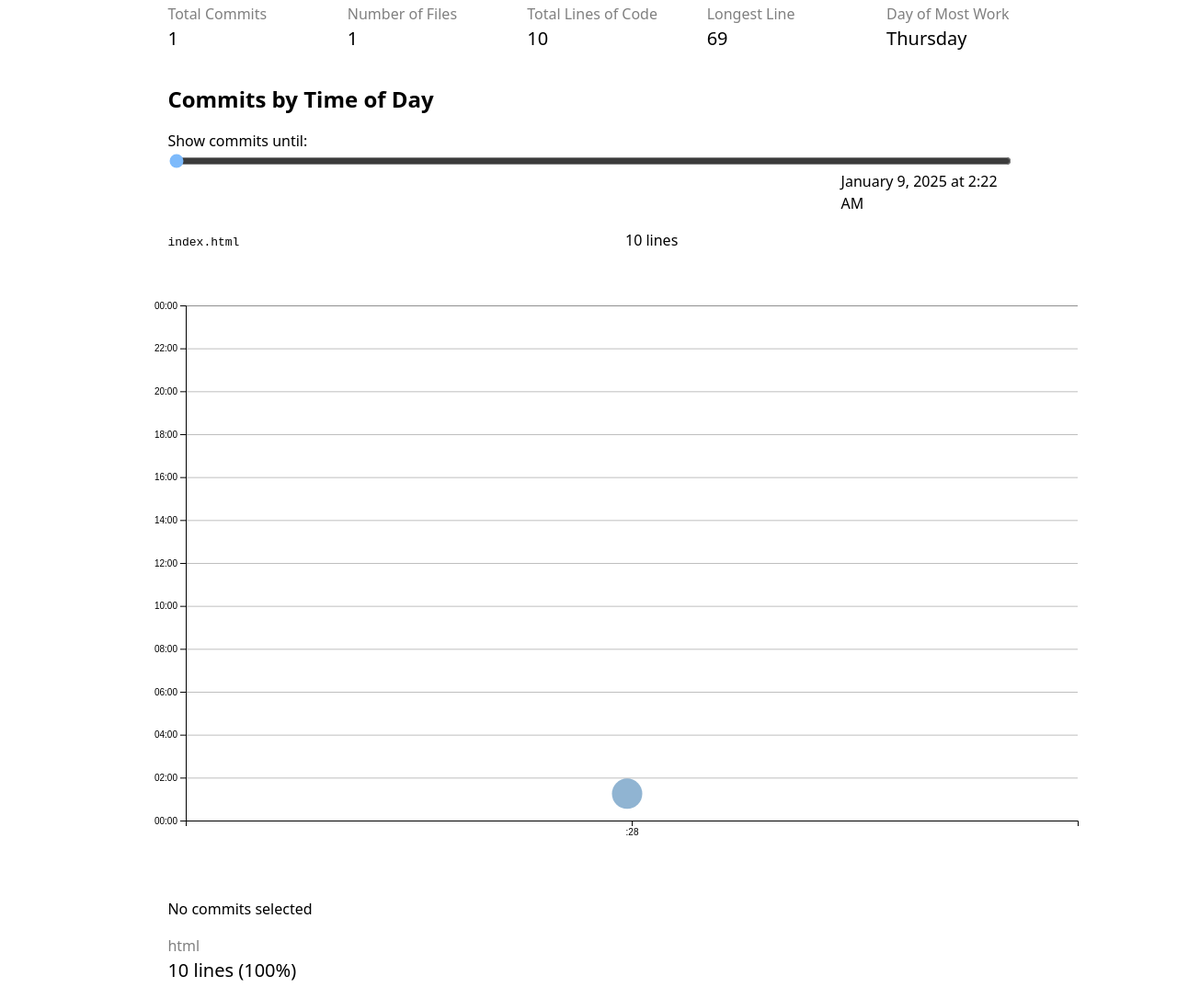
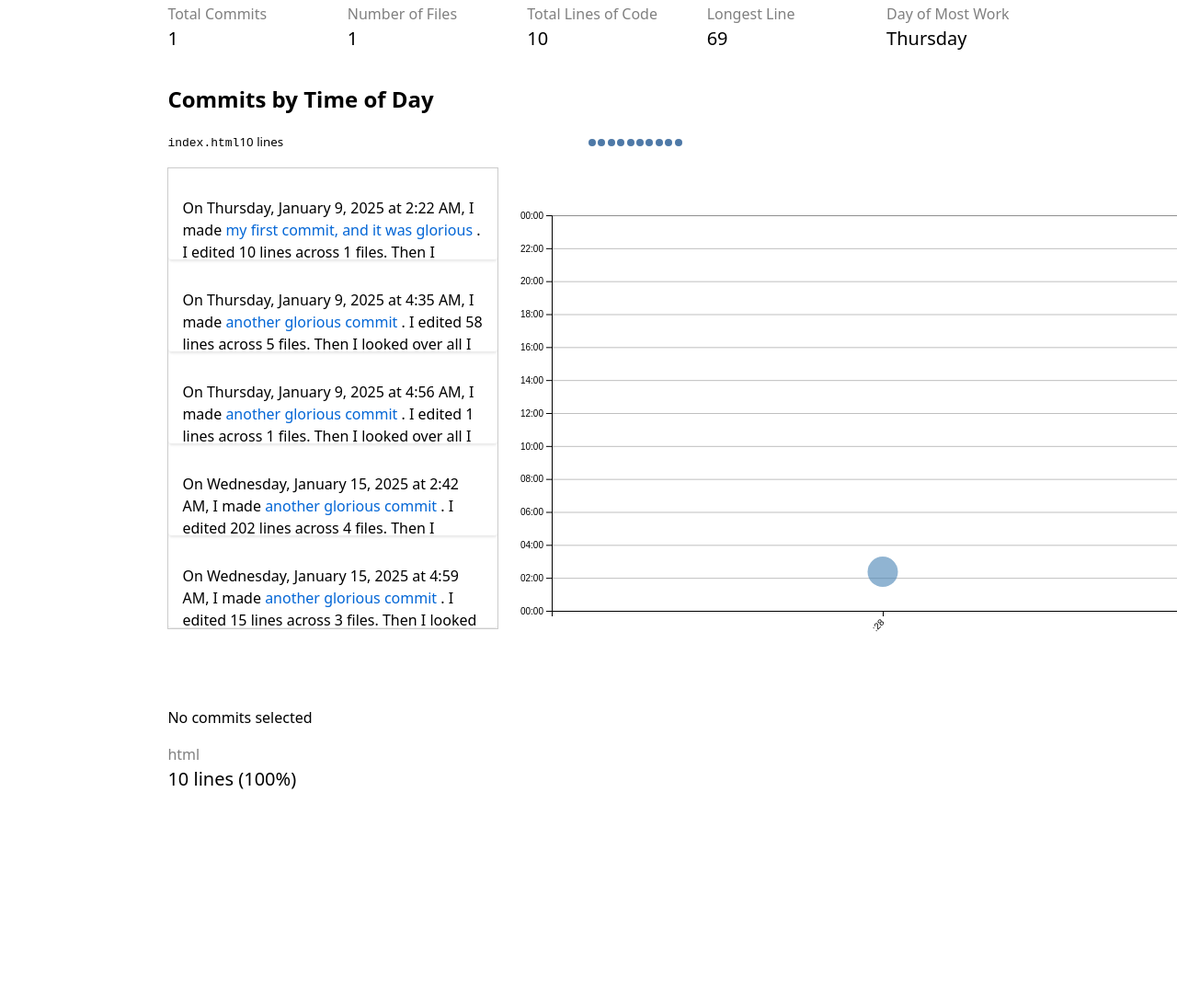
Before and after one commit to ChanyoungPark07/portfolio, a plain HTML site: page meta/index.html in a window 1280 px wide. Shown: the part 311-1397 px from the top of the page at 92% size. After the commit the page ends 1215 px from the top, so only its background shows below. Drawn offline with nearby package versions, Linux system fonts and the light colour scheme.

Commit message:
Update files

```diff
--- a/meta/index.html
+++ b/meta/index.html
@@ -14,22 +14,29 @@
     <div id="stats"></div>
 
     <h2>Commits by Time of Day</h2>
-    <div id="filter-container">
-      <label for="commit-slider">Show commits until:</label>
-      <input type="range" id="commit-slider" min="0" max="100" value="0">
-      <time id="selectedTime"></time>
-    </div>
 
     <dl class="files">
       <div>
         <dt>
           <code>{file.name}</code>
         </dt>
-        <dd>{file.lines.length} lines</dd>
+        <dt>
+          <code>{file.length}</code>
+        </dt>
+        <dd>
+          <div class="line"></div>
+        </dd>
       </div>
     </dl>
 
-    <div id="chart"></div>
+    <div id="scrollytelling">
+      <div id="scroll-container">
+          <div id="spacer"></div>
+          <div id="items-container"></div>
+      </div>
+      <div id="chart"></div>
+    </div>
+
     <dl id="commit-tooltip" class="info tooltip" hidden>
         <dt>Commit</dt>
         <dd>
--- a/meta/main.js
+++ b/meta/main.js
@@ -3,8 +3,6 @@ let commits = [];
 let filteredCommits = [];
 let xScale = null;
 let yScale = null;
-let timeScale = null;
-let commitProgress = 100;
 let commitMaxTime = null;
 
 // Load data
@@ -50,22 +48,28 @@ function processCommits() {
       return ret;
   });
 
+  // Sort commits by datetime for proper scrolling timeline
+  commits = commits.sort((a, b) => a.datetime - b.datetime);
+
   // Initialize filteredCommits with all commits
   filteredCommits = [...commits];
 }
 
 // Filter commits by time
 function filterCommitsByTime() {
-  if (!commitMaxTime) return;
-
+  if (!commitMaxTime) {
+      filteredCommits = [...commits];
+  } else {
       filteredCommits = commits.filter(commit =>
           commit.datetime <= commitMaxTime
       );
+  }
 
   // Update stats and visualizations based on filtered data
   updateStats();
   updateScatterplot(filteredCommits);
   updateLanguageBreakdown();
+  displayCommitFiles();
 }
 
 // Display commit stats
@@ -129,12 +133,20 @@ function updateStats(dlContainer = null) {
 }
 
 // Update scatter plot based on filtered commits
-function updateScatterplot(filteredCommits) {
-  // Remove existing SVG
-  d3.select('svg').remove();
+function updateScatterplot(commitData) {
+  d3.select('#chart svg').remove();
 
-  const width = 1000;
-  const height = 600;
+  const width = 800;
+  const height = 500;
+  const margin = { top: 20, right: 30, bottom: 50, left: 50 };
+  const usableArea = {
+      top: margin.top,
+      right: width - margin.right,
+      bottom: height - margin.bottom,
+      left: margin.left,
+      width: width - margin.left - margin.right,
+      height: height - margin.top - margin.bottom,
+  };
 
   const svg = d3
       .select('#chart')
@@ -143,8 +155,7 @@ function updateScatterplot(filteredCommits) {
       .attr('height', height)
       .style('overflow', 'visible');
 
-  if (filteredCommits.length === 0) {
-      // No commits to display, show empty chart
+  if (!commitData || commitData.length === 0) {
       svg.append('text')
           .attr('x', width / 2)
           .attr('y', height / 2)
@@ -153,21 +164,68 @@ function updateScatterplot(filteredCommits) {
       return;
   }
 
+  // Update scales with new ranges
   xScale = d3
       .scaleTime()
-  .domain(d3.extent(filteredCommits, (d) => d.datetime))
-  .range([0, width])
+      .domain(d3.extent(commitData, (d) => d.datetime))
+      .range([usableArea.left, usableArea.right])
       .nice();
 
-  yScale = d3.scaleLinear().domain([0, 24]).range([height, 0]);
+  yScale = d3
+      .scaleLinear()
+      .domain([0, 24])
+      .range([usableArea.bottom, usableArea.top]);
 
-  const [minLines, maxLines] = d3.extent(filteredCommits, (d) => d.totalLines);
-  const rScale = d3.scaleSqrt().domain([minLines, maxLines]).range([3, 30]);
+  const [minLines, maxLines] = d3.extent(commitData, (d) => d.totalLines);
+  const rScale = d3
+      .scaleSqrt()
+      .domain([minLines || 1, maxLines || 10])
+      .range([3, 30]);
 
   // Sort commits by total lines in descending order
-  const sortedCommits = d3.sort(filteredCommits, (d) => -d.totalLines);
+  const sortedCommits = d3.sort(commitData, (d) => -d.totalLines);
 
+  // Add gridlines
+const gridlines = svg
+    .append('g')
+    .attr('class', 'gridlines')
+    .attr('transform', `translate(${usableArea.left}, 0)`)
+    .style('stroke-opacity', 0.25);
+
+  // Create gridlines as an axis with no labels and full-width ticks
+  gridlines.call(
+      d3.axisLeft(yScale)
+          .tickFormat('')
+          .tickSize(-usableArea.width)
+  );
+
+  // Create the axes
+  const xAxis = d3.axisBottom(xScale);
+  const yAxis = d3
+      .axisLeft(yScale)
+      .tickFormat((d) => String(d % 24).padStart(2, '0') + ':00');
+
+  // Add X axis
+  svg
+      .append('g')
+      .attr('transform', `translate(0, ${usableArea.bottom})`)
+      .call(xAxis)
+      .selectAll('text')
+      .attr('transform', 'rotate(-45)')
+      .attr('text-anchor', 'end')
+      .attr('dx', '-0.8em')
+      .attr('dy', '0.15em');
+
+  // Add Y axis
+  svg
+      .append('g')
+      .attr('transform', `translate(${usableArea.left}, 0)`)
+      .call(yAxis);
+
+  // Add a dots group and raise it above gridlines
   const dots = svg.append('g').attr('class', 'dots');
+  dots.raise();
+
   dots
       .selectAll('circle')
       .data(sortedCommits)
@@ -177,8 +235,9 @@ function updateScatterplot(filteredCommits) {
       .attr('r', (d) => rScale(d.totalLines))
       .style('fill-opacity', 0.6)
       .attr('fill', 'steelblue')
+      .attr('data-commit-id', (d) => d.id) // Add data attribute for easier selection
       .on('mouseenter', (event, commit) => {
-      d3.select(event.currentTarget).style('fill-opacity', 1)
+          d3.select(event.currentTarget).style('fill-opacity', 1);
           updateTooltipContent(commit);
           updateTooltipVisibility(true);
           updateTooltipPosition(event);
@@ -186,50 +245,9 @@ function updateScatterplot(filteredCommits) {
       })
       .on('mouseleave', (event, commit) => {
           d3.select(event.currentTarget).style('fill-opacity', 0.6);
-      updateTooltipContent({});
           updateTooltipVisibility(false);
           d3.select(event.currentTarget).classed('selected', isCommitSelected(commit));
       });
-
-  const margin = { top: 10, right: 10, bottom: 30, left: 20 };
-  const usableArea = {
-      top: margin.top,
-      right: width - margin.right,
-      bottom: height - margin.bottom,
-      left: margin.left,
-      width: width - margin.left - margin.right,
-      height: height - margin.top - margin.bottom,
-  };
-
-  // Update scales with new ranges
-  xScale.range([usableArea.left, usableArea.right]);
-  yScale.range([usableArea.bottom, usableArea.top]);
-
-  // Add gridlines
-  const gridlines = svg
-  .append('g')
-  .attr('class', 'gridlines')
-  .attr('transform', `translate(${usableArea.left}, 0)`)
-  .style('stroke-opacity', 0.25);
-
-  // Create gridlines as an axis with no labels and full-width ticks
-  gridlines.call(d3.axisLeft(yScale).tickFormat('').tickSize(-usableArea.width));
-
-  // Create the axes
-  const xAxis = d3.axisBottom(xScale);
-  const yAxis = d3.axisLeft(yScale).tickFormat((d) => String(d % 24).padStart(2, '0') + ':00');
-
-  // Add X axis
-  svg
-  .append('g')
-  .attr('transform', `translate(0, ${usableArea.bottom})`)
-  .call(xAxis);
-
-  // Add Y axis
-  svg
-  .append('g')
-  .attr('transform', `translate(${usableArea.left}, 0)`)
-  .call(yAxis);
 
   // Reset brush selection since we've redrawn the chart
   brushSelection = null;
@@ -268,8 +286,24 @@ function updateTooltipVisibility(isVisible) {
 
 function updateTooltipPosition(event) {
   const tooltip = document.getElementById('commit-tooltip');
-  tooltip.style.left = `${event.clientX}px`;
-  tooltip.style.top = `${event.clientY}px`;
+  const tooltipWidth = tooltip.offsetWidth;
+  const tooltipHeight = tooltip.offsetHeight;
+  const pageWidth = window.innerWidth;
+  const pageHeight = window.innerHeight;
+
+  let left = event.clientX + 10;
+  let top = event.clientY + 10;
+
+  if (left + tooltipWidth > pageWidth) {
+    left = event.clientX - tooltipWidth - 10;
+  }
+
+  if (top + tooltipHeight > pageHeight) {
+    top = event.clientY - tooltipHeight - 10;
+  }
+
+  tooltip.style.left = `${left}px`;
+  tooltip.style.top = `${top}px`;
 }
 
 // Brushing
@@ -349,63 +383,138 @@ function updateLanguageBreakdown() {
   }
 }
 
-// Initialize and update slider
-function initializeSlider() {
-  // Only initialize timeScale after commits are loaded
-  timeScale = d3.scaleTime()
-      .domain([
-          d3.min(commits, d => d.datetime),
-          d3.max(commits, d => d.datetime)
-      ])
-      .range([0, 100]);
-
-  // Set initial commitMaxTime to the max date
-  commitProgress = 100;
-  commitMaxTime = timeScale.invert(commitProgress);
-
-  const selectedTime = d3.select('#selectedTime');
-  const slider = document.getElementById('commit-slider');
-
-  // Format the date with the specified format
-  const formatDate = (date) => {
-      return date.toLocaleString('default', {
-          dateStyle: 'long',
-          timeStyle: 'short'
-      });
-  };
-
-  // Initial date display
-  updateTimeDisplay();
-
-  slider.addEventListener('input', updateTimeDisplay);
-
-  function updateTimeDisplay() {
-      commitProgress = parseInt(slider.value);
-      commitMaxTime = timeScale.invert(commitProgress);
-      selectedTime.text(formatDate(commitMaxTime));
-
-      // Filter commits and update visualization
-      filterCommitsByTime();
-
-      let lines = filteredCommits.flatMap((d) => d.lines);
-      let files = [];
-      files = d3
-        .groups(lines, (d) => d.file)
-        .map(([name, lines]) => {
+// Display commit files
+function displayCommitFiles() {
+  const lines = filteredCommits.flatMap((d) => d.lines);
+  let fileTypeColors = d3.scaleOrdinal(d3.schemeTableau10);
+  let files = d3.groups(lines, (d) => d.file).map(([name, lines]) => {
     return { name, lines };
   });
-
+  files = d3.sort(files, (d) => -d.lines.length);
   d3.select('.files').selectAll('div').remove();
   let filesContainer = d3.select('.files').selectAll('div').data(files).enter().append('div');
+  filesContainer.append('dt').html(d => `<code>${d.name}</code><small>${d.lines.length} lines</small>`);
+  filesContainer.append('dd')
+                .selectAll('div')
+                .data(d => d.lines)
+                .enter()
+                .append('div')
+                .attr('class', 'line')
+                .style('background', d => fileTypeColors(d.type));
+}
 
-      filesContainer.append('dt').append('code').text(d => d.name);
-      filesContainer.append('dd').text(d => d.lines.length + ' lines');
+// Setup scroll container
+function setupScrollContainer() {
+  const NUM_ITEMS = commits.length;
+  const ITEM_HEIGHT = 100;
+  const VISIBLE_COUNT = Math.min(10, commits.length);
+  const totalHeight = NUM_ITEMS * ITEM_HEIGHT;
+
+  const scrollContainer = d3.select('#scroll-container');
+  const spacer = d3.select('#spacer');
+  const itemsContainer = d3.select('#items-container');
+
+  // Set appropriate spacer height
+  spacer.style('height', `${totalHeight}px`);
+
+  // Clear existing items
+  itemsContainer.selectAll('*').remove();
+
+  // Set up scroll event
+  scrollContainer.on('scroll', () => {
+      const scrollTop = scrollContainer.property('scrollTop');
+      let startIndex = Math.floor(scrollTop / ITEM_HEIGHT);
+      startIndex = Math.max(0, Math.min(startIndex, commits.length - VISIBLE_COUNT));
+
+      updateTimeFilterFromScroll(startIndex);
+      renderItems(startIndex);
+  });
+
+  // Initial render
+  renderItems(0);
+
+  // Set initial time filter to the first commit's datetime
+  if (commits.length > 0) {
+    commitMaxTime = commits[0].datetime;
+    filterCommitsByTime();
   }
+}
+
+function updateTimeFilterFromScroll(startIndex) {
+  if (commits.length === 0) return;
+
+  const visibleIndex = Math.min(startIndex, commits.length - 1);
+  commitMaxTime = commits[visibleIndex].datetime;
+
+  filterCommitsByTime();
+  highlightCurrentCommit(commits[visibleIndex].id);
+}
+
+// Highlight the current commit in the scatter plot
+function highlightCurrentCommit(commitId) {
+  d3.selectAll('circle')
+    .style('fill-opacity', 0.6)
+    .attr('stroke', 'none')
+    .attr('stroke-width', 0);
+
+  // Highlight the current commit dot
+  d3.selectAll(`circle[data-commit-id="${commitId}"]`)
+    .style('fill-opacity', 1)
+    .attr('stroke', '#333')
+    .attr('stroke-width', 2);
+}
+
+// Render items with the specific format
+function renderItems(startIndex) {
+  const ITEM_HEIGHT = 100;
+  const VISIBLE_COUNT = Math.min(10, commits.length);
+  const itemsContainer = d3.select('#items-container');
+
+  // Clear existing items
+  itemsContainer.selectAll('*').remove();
+
+  const endIndex = Math.min(startIndex + VISIBLE_COUNT, commits.length);
+  const visibleCommits = commits.slice(startIndex, endIndex);
+
+  // Create item containers with appropriate spacing
+  const items = itemsContainer
+      .selectAll('div.item')
+      .data(visibleCommits)
+      .enter()
+      .append('div')
+      .attr('class', 'item')
+      .style('position', 'absolute')
+      .style('top', (_, idx) => `${idx * ITEM_HEIGHT}px`)
+      .style('left', '0')
+      .style('right', '0')
+      .style('height', '100px')
+      .style('padding', '15px')
+      .style('margin-bottom', '10px')
+      .style('border-bottom', '1px solid #eee')
+      .style('overflow', 'hidden')
+      .style('border-radius', '4px')
+      .style('box-shadow', '0 1px 3px rgba(0,0,0,0.1)');
+
+  // Add formatted content to each commit item using the requested format
+  items.html((commit, index) => `
+    <p class="commit-description" style="font-size: 16px; line-height: 1.5; margin-bottom: 8px;">
+      On ${commit.datetime.toLocaleString("en", {dateStyle: "full", timeStyle: "short"})}, I made
+      <a href="${commit.url}" target="_blank" style="color: #0366d6; text-decoration: none;">
+        ${index > 0 ? 'another glorious commit' : 'my first commit, and it was glorious'}
+      </a>. I edited ${commit.totalLines} lines across ${d3.rollups(commit.lines, D => D.length, d => d.file).length} files. Then I looked over all I had made, and
+      I saw that it was very good.
+    </p>
+  `);
+
+  // Update the highlighted commit in the scatter plot when hovering
+  items.on('mouseenter', (event, commit) => {
+    highlightCurrentCommit(commit.id);
+  });
 }
 
 // Main
 document.addEventListener('DOMContentLoaded', async () => {
     await loadData();
-    updateScatterplot(filteredCommits);
-    initializeSlider();
+    processCommits();
+    setupScrollContainer();
 });
--- a/style.css
+++ b/style.css
@@ -1,4 +1,8 @@
 /* General */
+:global(body) {
+  max-width: min(120ch, 80vw);
+}
+
 :root {
   --color-accent: oklch(77.35% 0.1135 250.94);
   accent-color: var(--color-accent);
@@ -260,6 +264,7 @@ circle {
 
 circle:hover {
   transform: scale(1.5);
+  fill: #ff6b6b;
 }
 
 @keyframes marching-ants {
@@ -324,4 +329,70 @@ circle.selected {
 
 .files dd {
   grid-column: 2;
+  display: flex;
+  flex-wrap: wrap;
+  align-items: start;
+  align-content: start;
+  gap: 0.15em;
+  padding-top: 0.6em;
+  margin-left: 0;
 }
+
+.files dt:nth-of-type(2) {
+  color: gray;
+}
+
+.line {
+  display: flex;
+  width: 0.5em;
+  aspect-ratio: 1;
+  border-radius: 50%;
+}
+
+/* Storytelling */
+#scrollytelling {
+  display: grid;
+  grid-template-columns: 1fr 1fr;
+  gap: 20px;
+}
+
+#scroll-container {
+  grid-column: 1;
+  position: relative;
+  width: 80%;
+  height: 500px;
+  overflow-y: scroll;
+  border: 1px solid #ccc;
+  margin-bottom: 50px;
+}
+
+#chart {
+  grid-column: 2;
+  max-width: 100%;
+  width: 100%;
+  box-sizing: border-box;
+  margin-left: -100px;
+}
+
+#spacer {
+  position: absolute;
+  top: 0;
+  left: 0;
+  width: 100%;
+  background: none;
+  pointer-events: none;
+}
+
+#items-container {
+  position: absolute;
+  top: 0;
+  left: 0;
+  width: 100%;
+}
+
+.item {
+  height: 30px;
+  padding: 10px;
+  box-sizing: border-box;
+  border-bottom: 2px solid #eee;
+}
```
Lines whose indentation alone changed are shown as unchanged.
